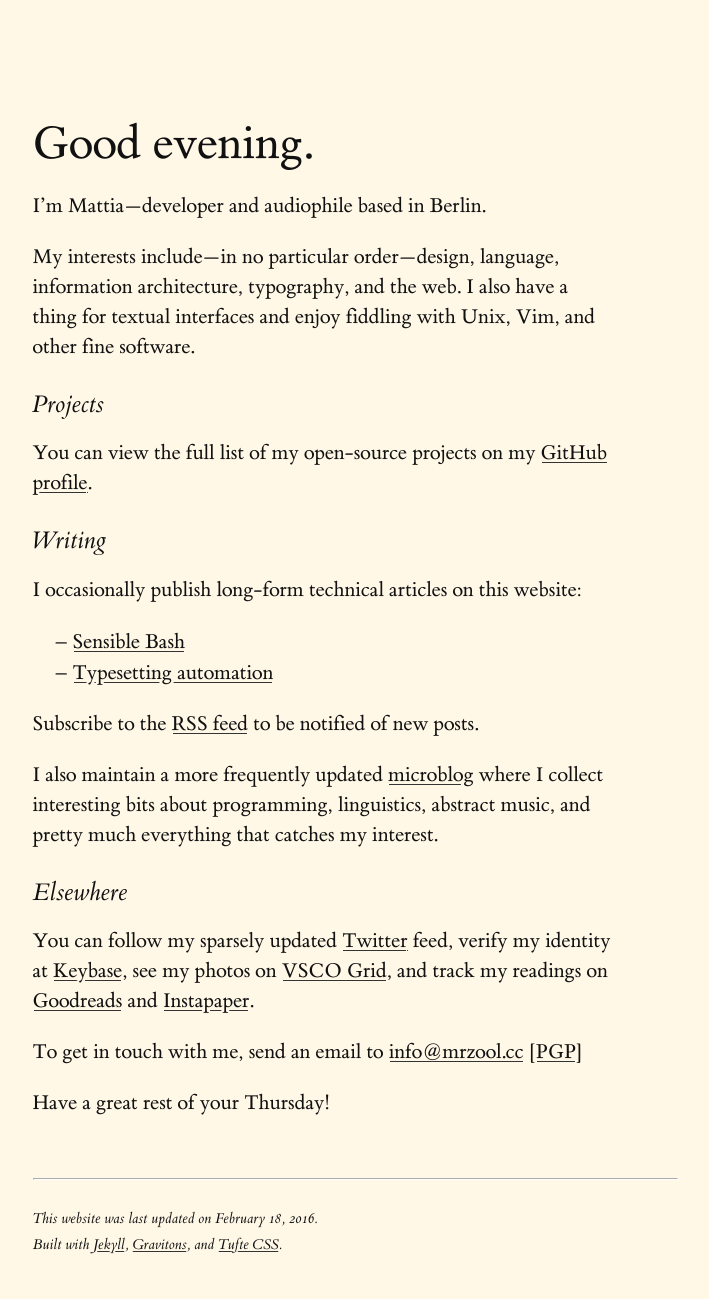
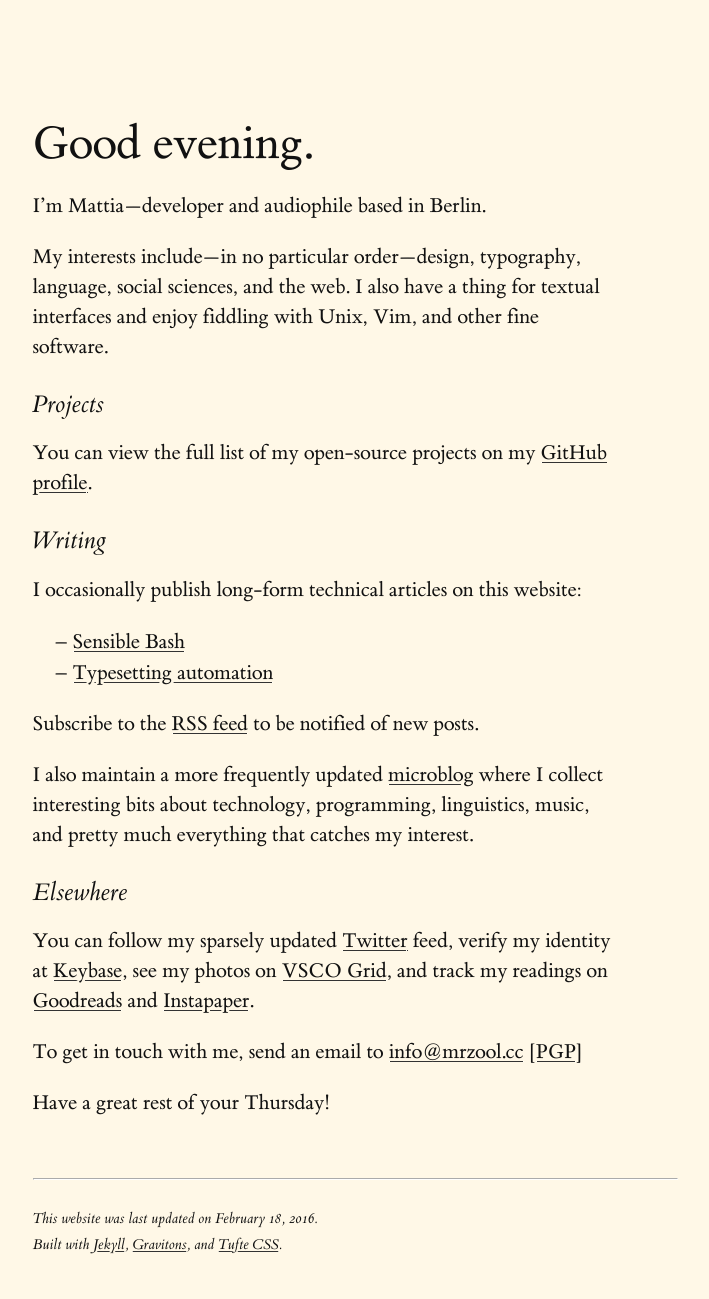
Before and after one commit to mrzool/mrzool.github.io, a Jekyll site: the page built from index.md, in a window 1280 px wide. Shown: the whole page, without its empty margins (285-994 px from the left). Built offline with Jekyll 4.4.1, drawn with Linux system fonts in a browser that asks for light colours.

Commit message:
Interests

```diff
--- a/index.md
+++ b/index.md
@@ -5,7 +5,7 @@ title: Home
 
 I'm Mattia---developer and audiophile based in Berlin.
 
-My interests include---in no particular order---design, language, information architecture, typography, and the web. I also have a thing for textual interfaces and enjoy fiddling with Unix, Vim, and other fine software.
+My interests include---in no particular order---design, typography, language, social sciences, and the web. I also have a thing for textual interfaces and enjoy fiddling with Unix, Vim, and other fine software.
 
 ### Projects
 
@@ -19,7 +19,7 @@ I occasionally publish long-form technical articles on this website:
 
 Subscribe to the [RSS feed](/feed.xml) to be notified of new posts.
 
-I also maintain a more frequently updated [microblog](http://notes.mrzool.cc) where I collect interesting bits about programming, linguistics, abstract music, and pretty much everything that catches my interest.
+I also maintain a more frequently updated [microblog](http://notes.mrzool.cc) where I collect interesting bits about technology, programming, linguistics, music, and pretty much everything that catches my interest.
 
 ### Elsewhere
 
```
